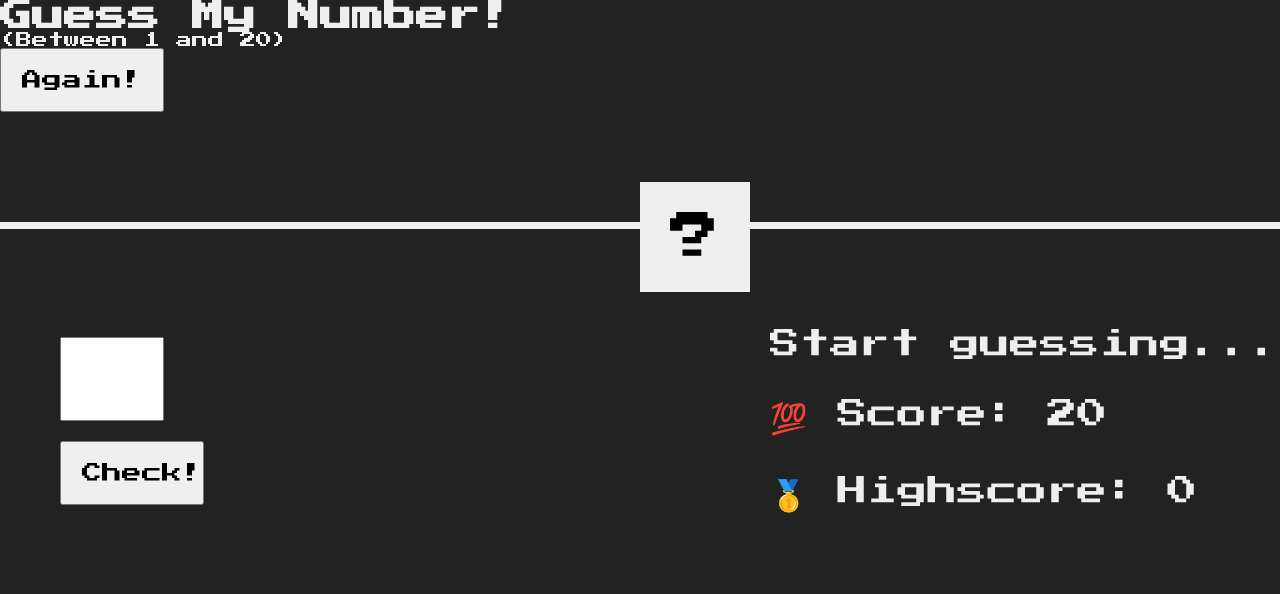
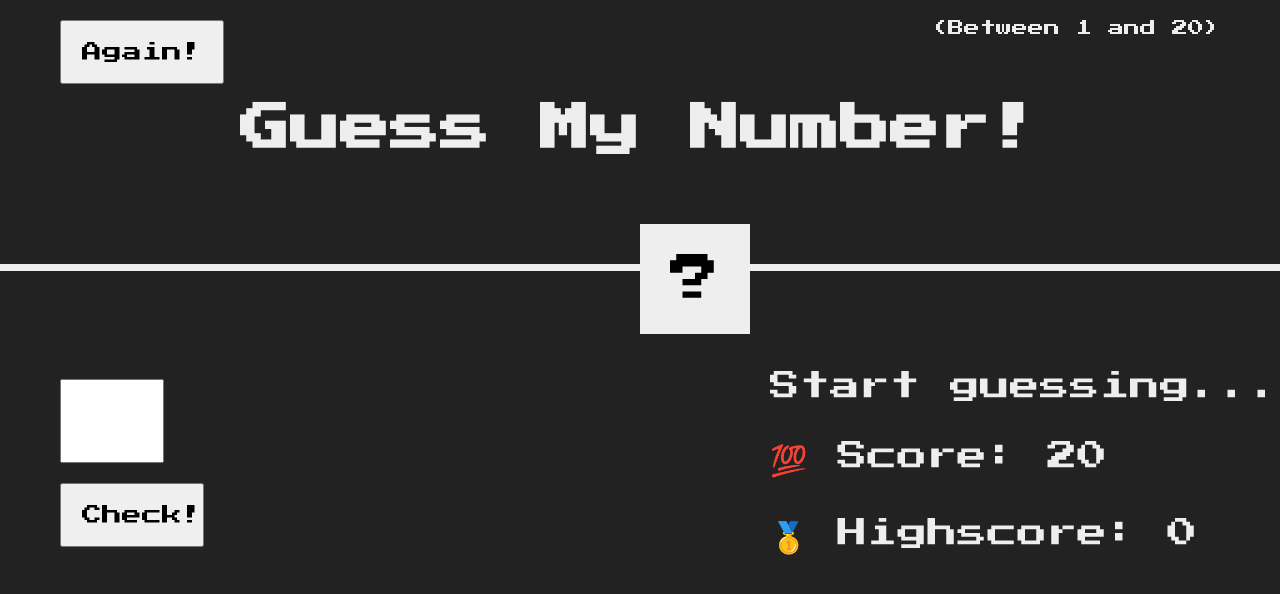
Before and after one commit to pappychullo2024/GuessGame, a plain HTML site: page index.html in a window 1280 px wide. Drawn offline with Linux system fonts and the light colour scheme.

Commit message:
Update index.html

```diff
--- a/index.html
+++ b/index.html
@@ -9,9 +9,11 @@
   </head>
   <body>
     <header>
-      <h1>Guess My Number!</h1>
-      <p class="between">(Between 1 and 20)</p>
-      <button class="btn again">Again!</button>
+      <section class="header_btn">
+        <button class="btn again">Again!</button>
+        <p class="between">(Between 1 and 20)</p>
+      </section>
+      <h1 class="guess_Number">Guess My Number!</h1>
       <div class="number">?</div>
     </header>
     <main>
```
